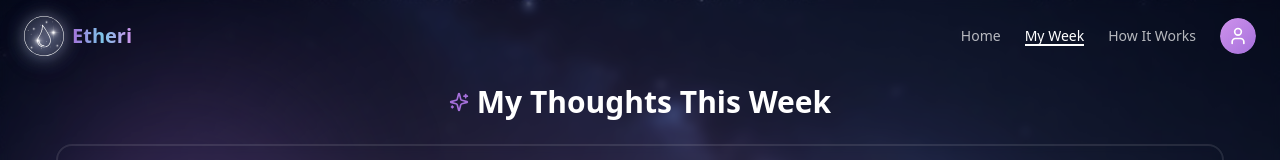
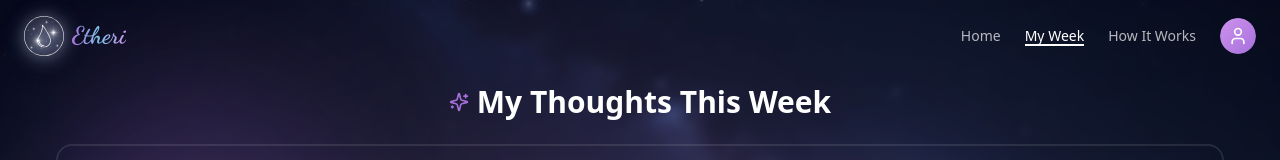
Before and after one commit to DariaMarrrk/tht-drp, a React (Vite) app: page /week in a window 1280 px wide. Shown: the top 160 px of the page. Built offline with nearby package versions, Linux system fonts and the light colour scheme; the HTML template or start-up script is replaced by a standard one.

Commit message:
Add cursive font to app name

```diff
--- a/index.html
+++ b/index.html
@@ -15,6 +15,8 @@
     <meta name="twitter:card" content="summary_large_image" />
     <meta name="twitter:site" content="@lovable_dev" />
     <meta name="twitter:image" content="https://lovable.dev/opengraph-image-p98pqg.png" />
+
+    <link rel="stylesheet" href="https://fonts.googleapis.com/css2?family=Dancing+Script:wght@400;700&display=swap">
   </head>
 
   <body>
--- a/src/components/Hero.tsx
+++ b/src/components/Hero.tsx
@@ -127,7 +127,7 @@ export const Hero = () => {
 
       {/* Content */}
       <div className="relative z-10 container mx-auto px-6 text-center animate-fade-in">
-        <h1 className="text-5xl md:text-7xl font-bold mb-6 bg-gradient-to-r from-primary via-secondary to-accent bg-clip-text text-transparent">
+        <h1 className="font-cursive text-6xl md:text-8xl font-bold mb-6 bg-gradient-to-r from-primary via-secondary to-accent bg-clip-text text-transparent">
           Etheri
         </h1>
         <p className="text-xl md:text-2xl text-muted-foreground mb-12 max-w-2xl mx-auto">
--- a/src/components/Navbar.tsx
+++ b/src/components/Navbar.tsx
@@ -93,7 +93,7 @@ export const Navbar = () => {
                 filter: `drop-shadow(0 0 12px hsl(${themeColors.primary})) drop-shadow(0 0 4px rgba(255,255,255,1)) drop-shadow(0 2px 6px hsl(${themeColors.secondary} / 0.5))`,
               }}
             />
-            <span className="font-bold text-xl bg-gradient-to-r from-primary via-secondary to-accent bg-clip-text text-transparent">
+            <span className="font-cursive font-bold text-2xl bg-gradient-to-r from-primary via-secondary to-accent bg-clip-text text-transparent">
               Etheri
             </span>
           </Link>
--- a/tailwind.config.ts
+++ b/tailwind.config.ts
@@ -13,6 +13,9 @@ export default {
       },
     },
     extend: {
+      fontFamily: {
+        'cursive': ['Dancing Script', 'cursive'],
+      },
       colors: {
         border: "hsl(var(--border))",
         input: "hsl(var(--input))",
```
